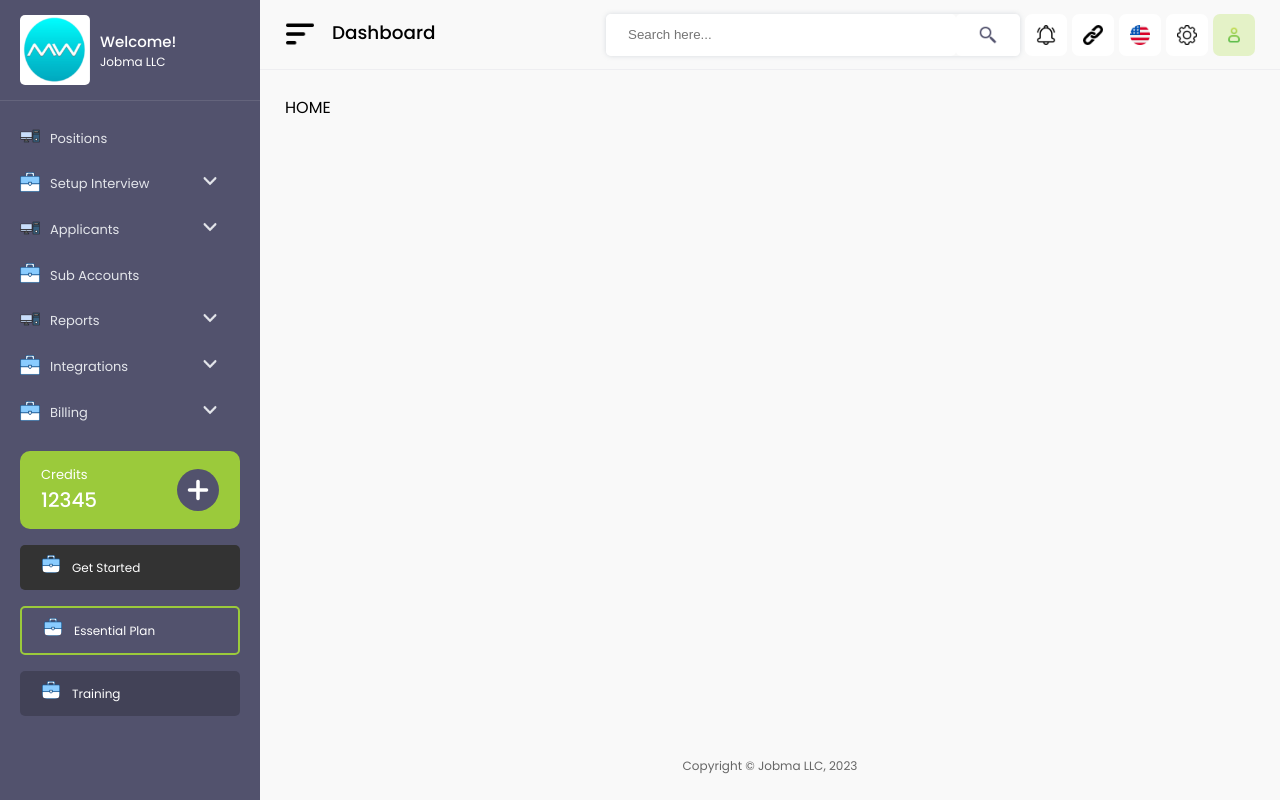
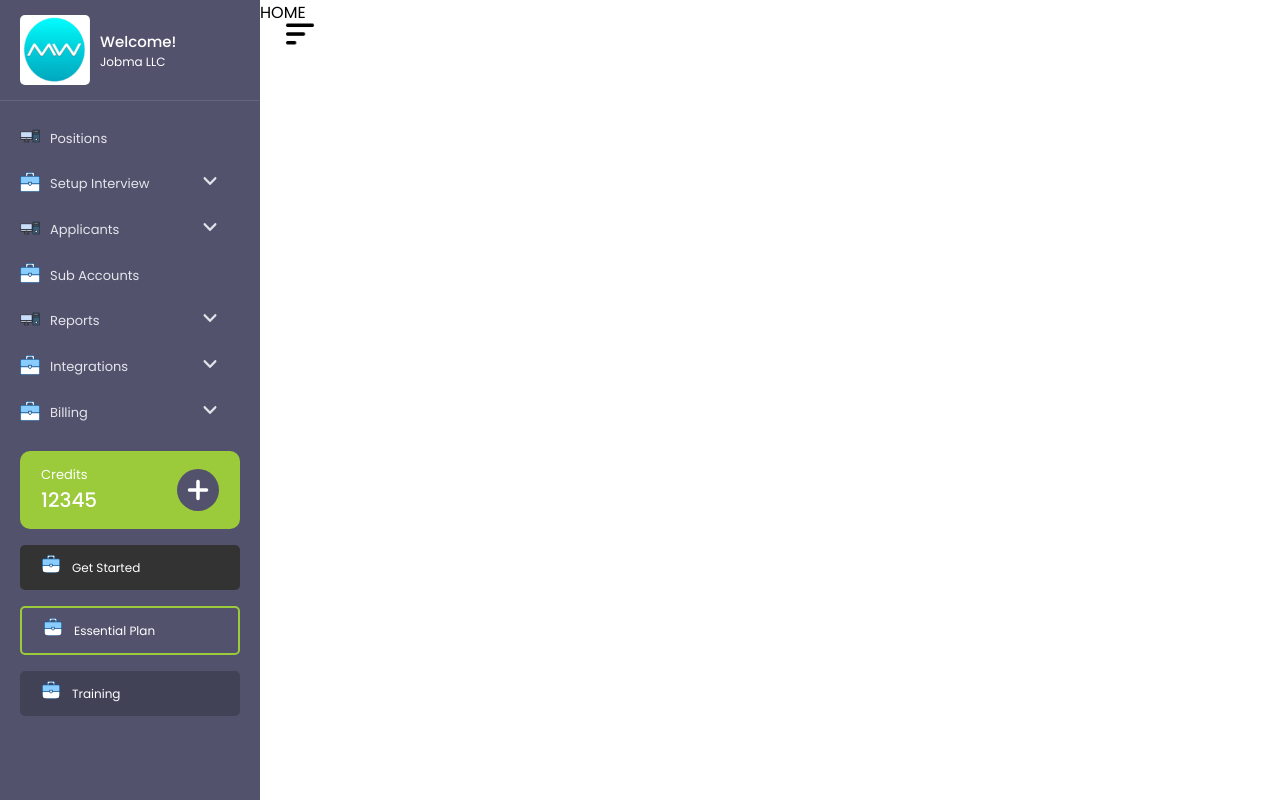
Before and after one commit to MilindShekhawat/jobmadash, a Next.js app: page / in a window 1280 px wide. Built offline with nearby package versions, Linux system fonts and the light colour scheme.

Commit message:
Put header from layout to pages

```diff
--- a/app/layout.js
+++ b/app/layout.js
@@ -15,11 +15,12 @@ const poppins = Poppins({
 })
 
 export const metadata = {
-  title: 'jobma',
+  title: 'Jobma',
   description: 'Generated by create next app',
 }
 
 export default function RootLayout({ children }) {
+  console.log("Children" ,{children});
   return (
     <html lang="en">
       <Head>
@@ -28,17 +29,9 @@ export default function RootLayout({ children }) {
       <body className={poppins.className}>
         <div style={{display:'flex'}}>
           <Sidebar/>
-          <div style={{width:'100%', display:'flex', flexDirection:'column'}}>
-            <Header />
-            <div className={style.mainBody}>
-              {children}
-            </div>
-            <div style={{}}>
-              <Footer/>
-            </div>
-          </div>
+          {children}
         </div>
-        </body>
+      </body>
     </html>
   )
 }
```
